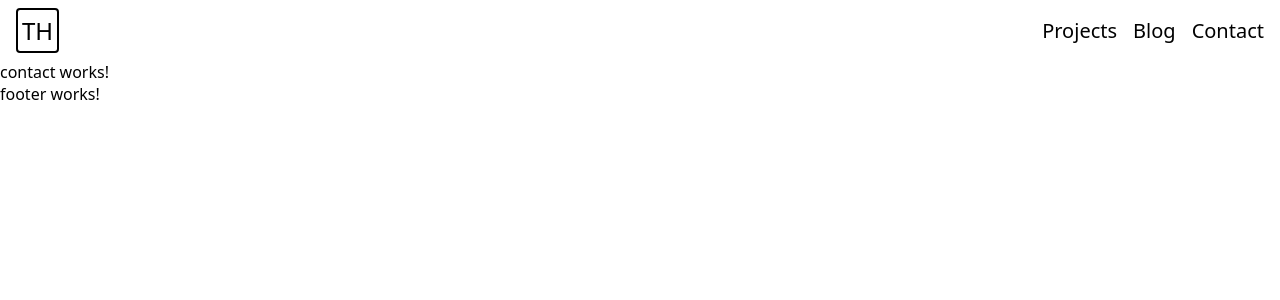
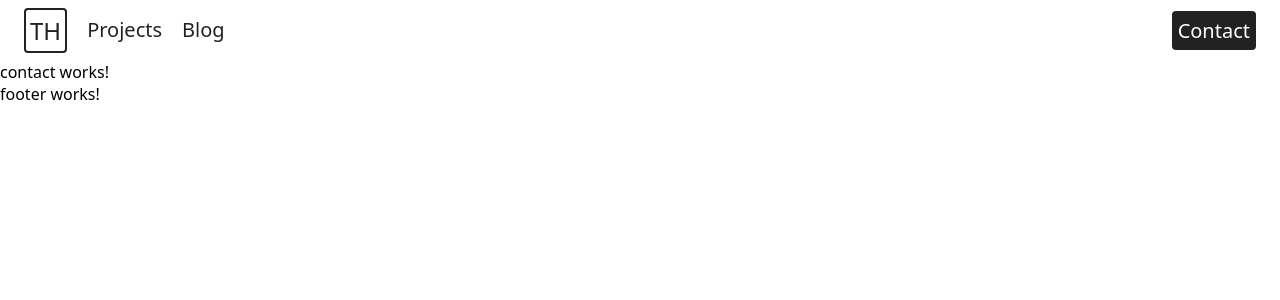
Before and after one commit to callmekass/portfolio, an Angular app in the folder angular-portfolio/: page /contact in a window 1280 px wide. Shown: the top 300 px of the page. Built offline with nearby package versions, Linux system fonts and the light colour scheme.

Commit message:
finish header for now

```diff
--- a/angular-portfolio/src/app/shared/components/header/header.component.html
+++ b/angular-portfolio/src/app/shared/components/header/header.component.html
@@ -1,16 +1,14 @@
 <div class="bg-primary header">
-  <nav class="">
-    <a routerLink="/home" class="logo">TH</a>
+  <a routerLink="/home" class="logo">TH</a>
+  <nav class="nav">
     <ul>
       <li>
-        <a routerLink="/projects">Projects</a>
+        <a routerLink="/projects" class="nav-link">Projects</a>
       </li>
       <li>
-        <a routerLink="/blog">Blog</a>
-      </li>
-      <li>
-        <a routerLink="/contact">Contact</a>
+        <a routerLink="/blog" class="nav-link">Blog</a>
       </li>
     </ul>
+    <a routerLink="/contact" class="contact">Contact</a>
   </nav>
 </div>
--- a/angular-portfolio/src/app/shared/components/header/header.component.scss
+++ b/angular-portfolio/src/app/shared/components/header/header.component.scss
@@ -1,45 +1,76 @@
+$black: #000;
+$light-black: #222;
+$white: #fff;
+$border-width: 2px;
+
 .header {
-  padding: 0.5rem 1rem;
-  background-color: #f8f9fa;
+  padding: 0.5rem 1.5rem;
+  background-color: $white;
+  display: flex;
 }
 
-.header nav {
+.nav {
   display: flex;
   align-items: center;
+  font-size: 1.25rem;
   justify-content: space-between;
+  width: 100%;
 }
 
-ul {
+.nav ul {
   list-style: none;
   display: flex;
 }
 
-a {
+.logo,
+.nav-link,
+.nav-button,
+.contact {
+  display: flex;
   text-decoration: none;
-  color: #000;
-  padding: 0.125rem 0rem;
-}
-
-ul li a {
-  font-size: 1.25rem;
-  margin-left: 1rem;
-  border-bottom: 1px solid #fff;
+  color: $light-black;
 }
 
 .logo {
   font-size: 1.5rem;
-  border: 2px solid #000;
+  color: $light-black;
+  border: $border-width solid $light-black;
   border-radius: 4px;
   padding: 4px;
   font-weight: 500;
 }
 
+.nav-link {
+  margin-left: 1.25rem;
+}
+
+.nav-link {
+  border-bottom: $border-width solid $white;
+  padding: 0.125rem 0rem;
+  font-weight: 500;
+}
+
+.nav-link:hover,
+.nav-link:active {
+  border-bottom: $border-width solid $light-black;
+  color: $black;
+  font-weight: 500;
+}
+
 .logo:hover,
 .logo:active {
-  background-color: #fafafa;
+  color: $black;
+  border-color: $black;
 }
 
-ul li a:hover,
-ul li a:active {
-  border-bottom: 2px solid #000;
+.contact {
+  color: $white;
+  background-color: $light-black;
+  border-radius: 4px;
+  padding: calc(4px + $border-width);
+  font-weight: 500;
 }
+
+.contact:hover {
+  background-color: $black;
+}
```
